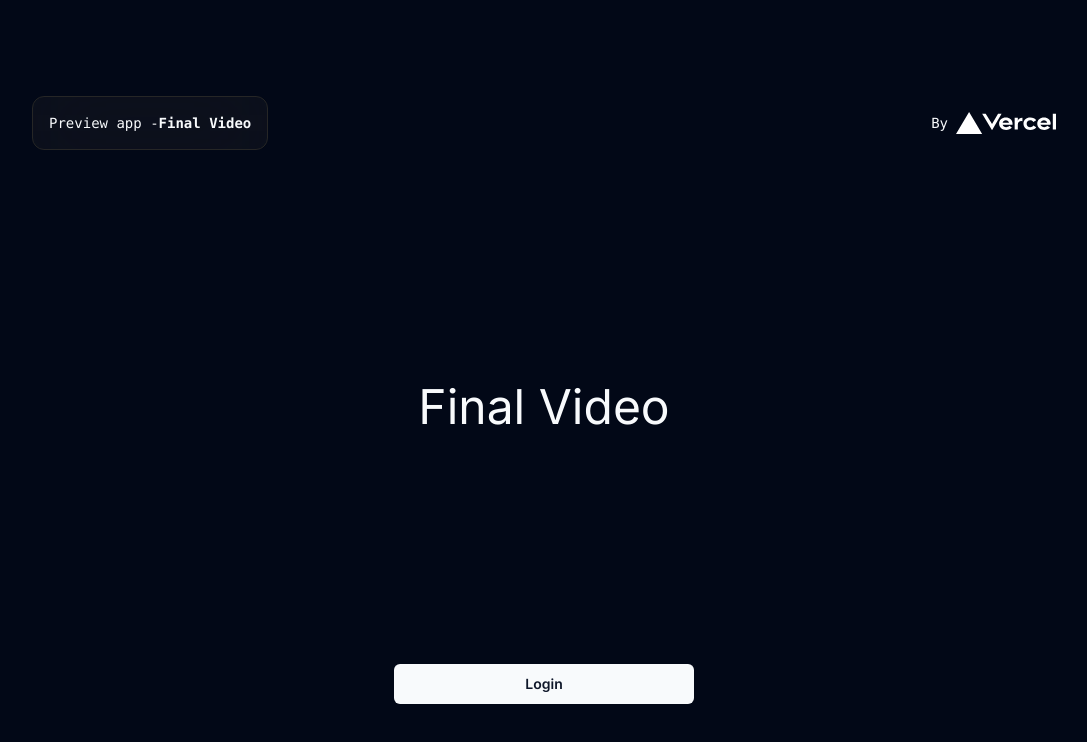
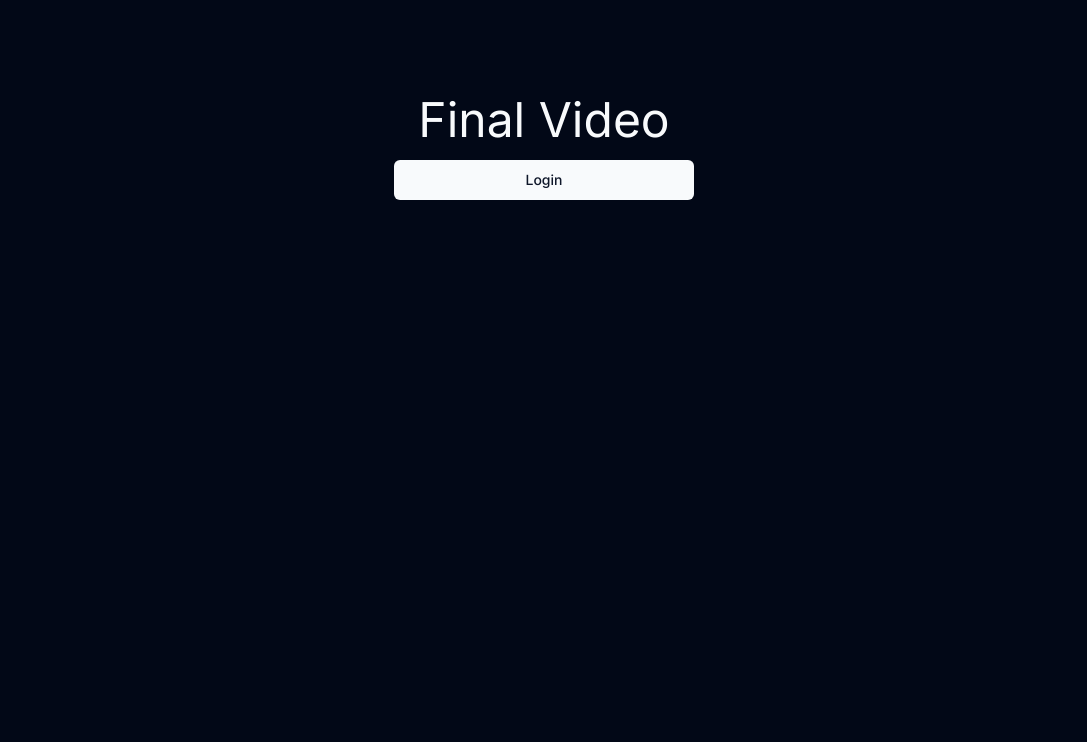
Before and after one commit to maicanvlad7/finalvideo, a Next.js app: page / in a window 1280 px wide. Shown: the top 742 px of the page, without its empty margins (96-1183 px from the left). Built offline with nearby package versions, Linux system fonts and the light colour scheme.

Commit message:
fiexd button AGAIN

```diff
--- a/app/page.tsx
+++ b/app/page.tsx
@@ -4,43 +4,13 @@ import Link from "next/link";
 
 export default function Home() {
   return (
-    <main className="flex min-h-screen flex-col items-center justify-between p-24">
-      <div className="z-10 max-w-5xl w-full items-center justify-between font-mono text-sm lg:flex">
-        <p className="fixed left-0 top-0 flex w-full justify-center border-b border-gray-300 bg-gradient-to-b from-zinc-200 pb-6 pt-8 backdrop-blur-2xl dark:border-neutral-800 dark:bg-zinc-800/30 dark:from-inherit lg:static lg:w-auto  lg:rounded-xl lg:border lg:bg-gray-200 lg:p-4 lg:dark:bg-zinc-800/30">
-          Preview app -
-          <code className="font-mono font-bold">Final Video</code>
-        </p>
-        <div className="fixed bottom-0 left-0 flex h-48 w-full items-end justify-center bg-gradient-to-t from-white via-white dark:from-black dark:via-black lg:static lg:h-auto lg:w-auto lg:bg-none">
-          <a
-            className="pointer-events-none flex place-items-center gap-2 p-8 lg:pointer-events-auto lg:p-0"
-            href="https://vercel.com?utm_source=create-next-app&utm_medium=appdir-template&utm_campaign=create-next-app"
-            target="_blank"
-            rel="noopener noreferrer"
-          >
-            By{" "}
-            <Image
-              src="/vercel.svg"
-              alt="Vercel Logo"
-              className="dark:invert"
-              width={100}
-              height={24}
-              priority
-            />
-          </a>
-        </div>
-      </div>
-
-      <div className="">
-        <h2 className="text-5xl outline-blue-600 text-shadow-sm shadow-blue-400">Final Video</h2>
-      </div>
-
-      <div className="mb-32 grid text-center lg:max-w-5xl lg:w-full lg:mb-0 lg:grid-cols-1 lg:text-left">
-        <Button className="max-w-[300px] min-w-[300px] mx-auto">
-          <Link href="/login" className="flex items-center gap-2 font-semibold">
-            <span className="">Login</span>
-          </Link>
+    <main className="flex min-h-screen flex-col items-center sm:p-24 p-10">
+      <h2 className="text-5xl outline-blue-600 text-shadow-sm shadow-blue-400">Final Video</h2>
+      <Link href="/login" className="flex items-center gap-2 font-semibold">
+        <Button className="max-w-[300px] min-w-[300px] mx-auto mt-4">
+          Login
         </Button>
-      </div>
+      </Link>
     </main>
   );
 }
```
